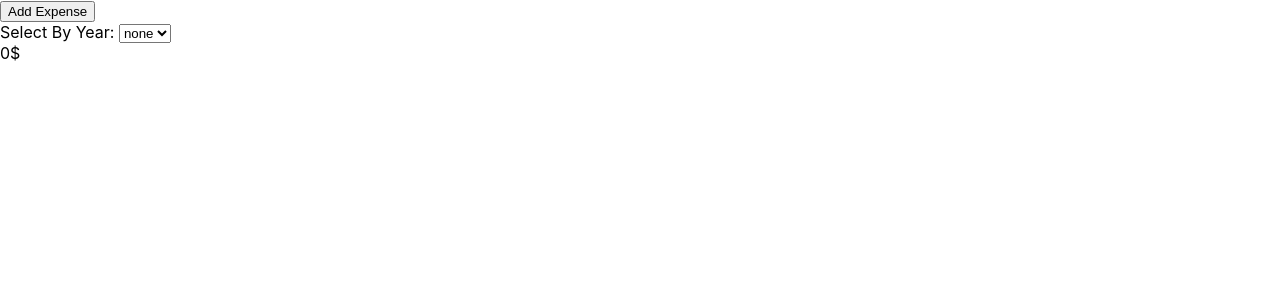
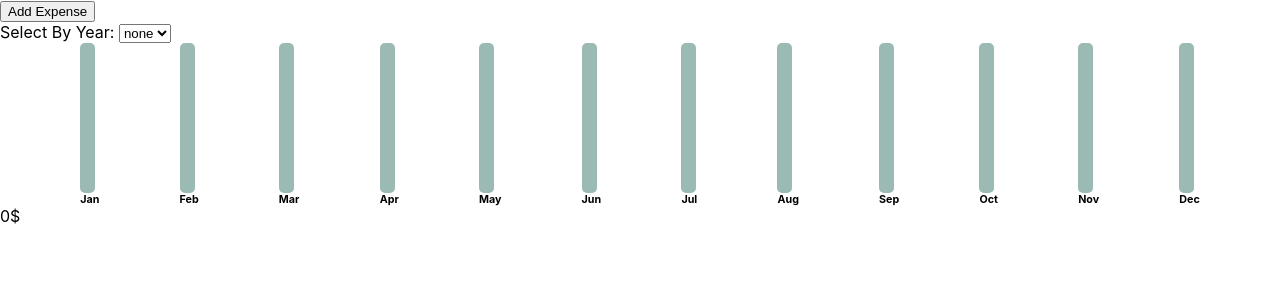
Before and after one commit to ceo991/expense-tracker, a React (Create React App) app: page / in a window 1280 px wide. Shown: the top 300 px of the page. Built offline with nearby package versions, Linux system fonts and the light colour scheme.

Commit message:
expense graph added

```diff
--- a/src/App.js
+++ b/src/App.js
@@ -11,28 +11,27 @@ const[expense,setExpense] = useState({
   description: "",
   price: "",
   date: "",
-  year: ""
+  year: "",
+  month: ""
 })
 
 
 const[years,setYears] = useState(["none"])
+const[currentMonths,setCurrentMonths] = useState([])
 const[selectedYear,setSelectedYear] = useState("none")
 const[expenses,setExpenses] = useState([])
 const[theSum,setTheSum] = useState(0)
-const[total,setTtotal] = useState(0)
 const[willAdd,setWillAdd] = useState(false)
 
-// useEffect(()=>{
-//   console.log(roundStringNumberWithoutTrailingZeroes(0.57,1))//use this func to calculate percentage by months
-// })
 
 useEffect(()=>{
-  //console.log(expenses)
-  console.log(selectedYear)
-  let sumArr = selectedYear === "none" ? expenses : expenses.filter(expense => expense.year === selectedYear)
-  //console.log(sumArr.map(el=>parseInt(el.price)).reduce((previousValue, currentValue) => previousValue + currentValue, 0))
+  let sumArr = selectedYear === "none" ? expenses : expenses.filter(expense => expense.year === parseInt(selectedYear))
   setTheSum(sumArr.map(el=>parseInt(el.price)).reduce((previousValue, currentValue) => previousValue + currentValue, 0))
-},[selectedYear,total])
+
+  setCurrentMonths(sumArr.map(year=>year))
+
+},[selectedYear,expenses])
+
 
 let handleDescription=(e)=>{
     const {value} = e.target
@@ -68,7 +67,8 @@ let handleDate=(e)=>{
       return{
         ...prevExpense,
         date: value,
-        year: tempArr[0]
+        year: parseInt(tempArr[0]),
+        month: parseInt(tempArr[1])
       }
     })
   }
@@ -78,7 +78,7 @@ let addExpenseItem = (e,expense)=>{
   e.preventDefault()
   if(expense){
     setExpenses(prevExpenses=> [...prevExpenses,expense])
-    setTtotal(prevTotal => prevTotal + parseInt(expense.price))
+
     let tempArr = [...expense.date.split("-")]
     if(years.indexOf(tempArr[0]) === -1){
       setYears(prevYears=>[...prevYears,tempArr[0]])
@@ -87,7 +87,8 @@ let addExpenseItem = (e,expense)=>{
       description: "",
       price: "",
       date: "",
-      year: ""
+      year: "",
+      month: ""
     })
     toggleExpenseForm()
   }
@@ -98,63 +99,19 @@ let removeExpenseItem = (index)=>{
     let tempArr = [...expenses]
     tempArr.splice(index,1)
     setExpenses(tempArr)
-    setTtotal(prevTotal => prevTotal - expenses[index].price)
   }
 }
 
-let roundStringNumberWithoutTrailingZeroes = function  (num, dp) {
-  if (arguments.length != 2) throw new Error("2 arguments required");
-
-  num = String(num);
-  if (num.indexOf('e+') != -1) {
-      // Can't round numbers this large because their string representation
-      // contains an exponent, like 9.99e+37
-      throw new Error("num too large");
-  }
-  if (num.indexOf('.') == -1) {
-      // Nothing to do
-      return num;
-  }
-
-  var parts = num.split('.'),
-      beforePoint = parts[0],
-      afterPoint = parts[1],
-      shouldRoundUp = afterPoint[dp] >= 5,
-      finalNumber;
-
-  afterPoint = afterPoint.slice(0, dp);
-  if (!shouldRoundUp) {
-      finalNumber = beforePoint + '.' + afterPoint;
-  } else if (/^9+$/.test(afterPoint)) {
-      // If we need to round up a number like 1.9999, increment the integer
-      // before the decimal point and discard the fractional part.
-      finalNumber = Number(beforePoint)+1;
-  } else {
-      // Starting from the last digit, increment digits until we find one
-      // that is not 9, then stop
-      var i = dp-1;
-      while (true) {
-          if (afterPoint[i] == '9') {
-              afterPoint = afterPoint.substr(0, i) +
-                           '0' +
-                           afterPoint.substr(i+1);
-              i--;
-          } else {
-              afterPoint = afterPoint.substr(0, i) +
-                           (Number(afterPoint[i]) + 1) +
-                           afterPoint.substr(i+1);
-              break;
-          }
-      }
-
-      finalNumber = beforePoint + '.' + afterPoint;
-  }
-
-  // Remove trailing zeroes from fractional part before returning
-  return parseFloat(finalNumber.replace(/0+$/, ''))
+let handleYearChange=(e)=>{
+  const {value} = e.target
+  setSelectedYear(value)
 }
 
-let theArr = selectedYear === "none" ? expenses : expenses.filter(expense => expense.year === selectedYear)
+let toggleExpenseForm=()=>{
+  setWillAdd(prevVal=>!prevVal)
+}
+
+let theArr = selectedYear === "none" ? expenses : expenses.filter(expense => expense.year === parseInt(selectedYear))
 
 let singleExpense = theArr.map((exp,index)=>{
   return (
@@ -169,15 +126,6 @@ let singleExpense = theArr.map((exp,index)=>{
     )
   }
 )
-
-let handleYearChange=(e)=>{
-  const {value} = e.target
-  setSelectedYear(value)
-}
-
-let toggleExpenseForm=()=>{
-  setWillAdd(prevVal=>!prevVal)
-}
 
   return (
     <div id="app">
@@ -196,7 +144,7 @@ let toggleExpenseForm=()=>{
         <button onClick={toggleExpenseForm} >Add Expense</button>
         }
 
-      <Summary total={theSum} years={years} selectYear={handleYearChange} selectedYear={selectedYear}/>
+      <Summary total={theSum} years={years} selectYear={handleYearChange} selectedYear={selectedYear} months = {currentMonths}/>
 
       {
         expenses.length>0 && singleExpense
--- a/src/components/ExpenseItem.js
+++ b/src/components/ExpenseItem.js
@@ -1,9 +1,5 @@
 
 function ExpenseItem(props) {
-
-
-  //const month = new Date()
-
 
   return (
     <div>
--- /dev/null
+++ b/src/components/MonthBar.js
@@ -0,0 +1,13 @@
+import './Summary.css'
+function MonthBar(props) {
+  return (
+    <div className="month--container">
+        <div className="progress">
+        <div className="progress__fill" style={{height:`${props.percentage}%`}}></div>
+        </div>
+        <h6>{props.month}</h6>
+    </div>
+  )
+}
+
+export default MonthBar
--- a/src/components/Summary.css
+++ b/src/components/Summary.css
@@ -0,0 +1,36 @@
+.progress {
+    position: relative;
+    width: 15px;
+    height: 150px;
+    background: #9cbab4;
+    border-radius: 5px;
+    overflow: hidden;
+    transform: rotate(180deg);
+  }
+
+  .progress__fill {
+    width: 100%;
+    height: 0%;
+    background: #009579;
+    transition: all 0.2s;
+  }
+
+  .progress__text {
+    position: absolute;
+    top: 50%;
+    right: 5px;
+    transform: translateY(-50%);
+    transform: rotate(180deg);
+    font: bold 14px "Quicksand", sans-serif;
+    color: #ffffff;
+  }
+
+.summary--container{
+    display: flex;
+    justify-content: space-evenly;
+  }
+
+.month--container>h6{
+    margin: 0;
+    padding: 0;
+}
--- a/src/components/Summary.js
+++ b/src/components/Summary.js
@@ -1,17 +1,31 @@
-import React from 'react'
+import './Summary.css'
 import { v4 as uuidv4 } from 'uuid';
+import MonthBar from './MonthBar';
 
 function Summary(props) {
 
-  //console.log(props.years)
-  //console.log(props.years.length > 1)
+    const opt = props.years.map(year=>{
 
-  const opt = props.years.map(year=>{
-    //console.log(props.years.length>1? year : "none")
-    // return  <option value = {props.selectedYear} key={uuidv4()}> {props.selectedYear} </option>
     let theValue =  props.years.length>1? year : "none"
     return  <option value = {theValue} key={uuidv4()}> {theValue} </option>
   })
+
+
+
+let generateBars = ()=>{
+  let bars=[]
+  //let bar
+  for(let i = 1; i<13;i++){
+    let monthPrice = props.months.map(data=>{
+      if(data.month===i){
+        return data.price
+      }
+    }).filter(num=>num!==undefined).map(num=>parseInt(num))
+    let theVal = monthPrice.length>0 ? monthPrice.reduce((previousValue, currentValue) => previousValue + currentValue, 0) : 0
+    bars.push(<MonthBar month = {new Date(1999,i-1,1).toLocaleString('en-US',{month:"short"})} key={uuidv4()} percentage={Math.round((parseInt(theVal)/props.total)*100)}/>)
+  }
+  return bars
+}
 
   return (
     <div>
@@ -21,6 +35,11 @@ function Summary(props) {
           {opt}
         </select>
       </div>
+
+    <div className='summary--container'>
+      {generateBars()}
+    </div>
+
       {props.total}$
     </div>
   )
```
